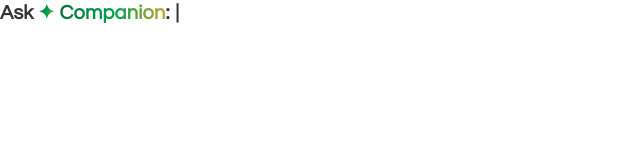
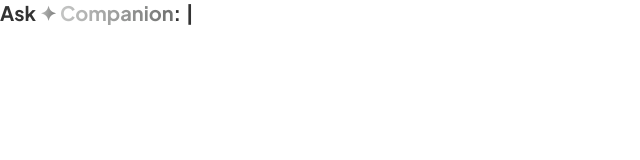
Before and after one commit to leeeccles/OB-Companion-Widget, a plain HTML site: page index.html in a window 1280 px wide. Shown: the whole page, without its empty margins (0-640 px from the left). Drawn offline with Linux system fonts and the light colour scheme.

Commit message:
Update index.html

```diff
--- a/index.html
+++ b/index.html
@@ -5,7 +5,7 @@
 <meta name="viewport" content="width=device-width, initial-scale=1.0">
 <link rel="preconnect" href="https://fonts.googleapis.com">
 <link rel="preconnect" href="https://fonts.gstatic.com" crossorigin>
-<link href="https://fonts.googleapis.com/css2?family=Jost:wght@700&display=swap" rel="stylesheet">
+<link href="https://fonts.googleapis.com/css2?family=Plus+Jakarta+Sans:wght@700&display=swap" rel="stylesheet">
 <style>
   * { margin: 0; padding: 0; box-sizing: border-box; }
   html, body {
@@ -16,23 +16,15 @@
     overflow: visible;
   }
   body {
-    /* Oliver Bonas typeface is Futura Md BT. It's used here first so any
-       page that already loads the licensed webfont picks it up automatically;
-       Jost (loaded above) is the closest freely-hostable geometric-sans
-       substitute and carries the look everywhere else. */
-    font-family: 'Futura Md BT', 'Futura', 'Century Gothic', 'Jost', system-ui, sans-serif;
+    font-family: 'Plus Jakarta Sans', system-ui, sans-serif;
     font-size: 20px;
     font-weight: 700;
-    letter-spacing: 0.01em;
     line-height: 1.3;
     color: #333333;
     white-space: nowrap;
   }
   .ai {
-    /* Oliver Bonas green through to a warm gold twinkle, so the AI accent
-       still reads as "AI" but sits in the brand palette rather than a
-       generic purple/pink. */
-    background: linear-gradient(100deg, #046A39 0%, #00A44C 55%, #C9A227 100%);
+    background: linear-gradient(100deg, #C9CAC9 0%, #9A9B9A 55%, #6E6F6E 100%);
     -webkit-background-clip: text;
     background-clip: text;
     -webkit-text-fill-color: transparent;
@@ -49,7 +41,7 @@
     opacity: 0;
   }
   .star::before {
-    color: #C9A227;
+    color: #C9CAC9;
     font-size: 0.4em;
     top: -0.3em;
     right: -0.5em;
@@ -57,7 +49,7 @@
     animation-play-state: paused;
   }
   .star::after {
-    color: #00A44C;
+    color: #6E6F6E;
     font-size: 0.28em;
     bottom: -0.1em;
     left: -0.3em;
```
